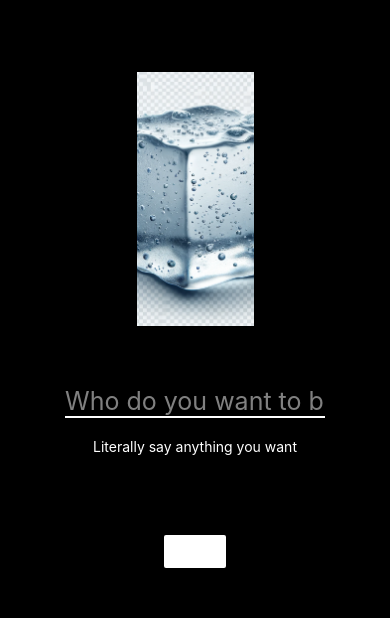
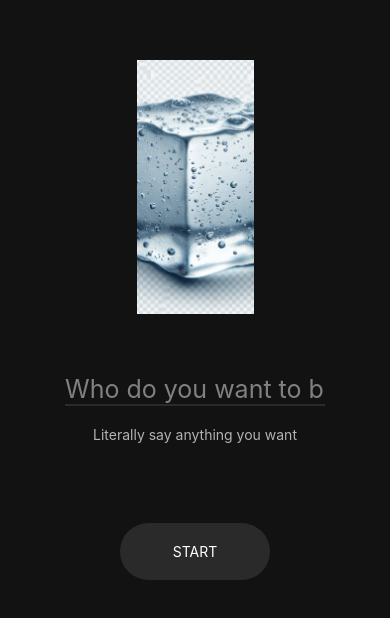
Before and after one commit to ivanma9/ai_coach, a React Native app: screen /InitialPage in a window 390 px wide. Shown: the part 102-720 px from the top of the page. Built offline with nearby package versions, Linux system fonts and the light colour scheme; no server answers.

Commit message:
Add habits and sent them to HabitDeck Page

```diff
--- a/App.js
+++ b/App.js
@@ -1,29 +1,10 @@
 import { NavigationContainer } from "@react-navigation/native";
 import { StatusBar } from "expo-status-bar";
-import { useEffect, useState } from "react";
-import { StyleSheet, Text, View, useWindowDimensions } from "react-native";
+import { StyleSheet } from "react-native";
 import AppNavigator from "./AppNavigator";
-import FadeOutComponent from "./components/FadeOutComponent";
-import TreeGraph from "./components/TreeGraph";
-import TreeGraphComponent from "./components/TreeGraphComponent";
-import TreeNode from "./components/TreeNode";
-import json_data from "./data/data1.json";
-import InitialPage from "./pages/InitialPage";
 
 export default function App() {
 	// Build the tree
-
-	const windowWidth = useWindowDimensions().width;
-	const windowHeight = useWindowDimensions().height;
-
-	// useEffect(() => {
-	// 	fetch("/api/tree")
-	// 		.then((res) => res.json())
-	// 		.then((data) => {
-	// 			setAccuracy(data.accuracy);
-	// 		});
-	// }, []);
-
 	return (
 		<NavigationContainer>
 			<AppNavigator />
--- a/AppNavigator.js
+++ b/AppNavigator.js
@@ -4,6 +4,7 @@ import { createNativeStackNavigator } from "@react-navigation/native-stack";
 import InitialPage from "./pages/InitialPage"; // Update with the correct path
 import ChatUI from "./pages/ChatUI"; // Update with the correct path
 import TreeDiffComponent from "./components/TreeDiffComponent";
+import HabitDeck from "./pages/HabitDeck";
 // import ResultsPage from "./pages/ResultsPage"; // Update with the correct path
 
 const Stack = createNativeStackNavigator();
@@ -26,13 +27,6 @@ function AppNavigator({ navigation }) {
 					},
 					headerTintColor: "white",
 					headerBackVisible: false,
-					headerRight: () => (
-						<Button
-							onPress={() => navigation.navigate("HabitDeckPage")}
-							title="Next"
-							color="#fff"
-						/>
-					),
 				}}
 				component={ChatUI}
 			/>
@@ -53,7 +47,7 @@ function AppNavigator({ navigation }) {
 			<Stack.Screen
 				name="HabitDeckPage"
 				options={{
-					title: "New changes",
+					title: "Habits",
 					headerMode: "float",
 					headerShadowVisible: "true",
 					headerStyle: {
@@ -62,7 +56,7 @@ function AppNavigator({ navigation }) {
 					headerTintColor: "white",
 					headerBackVisible: false,
 				}}
-				component={TreeDiffComponent}
+				component={HabitDeck}
 			/>
 			{/* <Stack.Screen name="ResultsPage" component={ResultsPage} /> */}
 		</Stack.Navigator>
--- a/components/TreeDiffComponent.js
+++ b/components/TreeDiffComponent.js
@@ -10,8 +10,6 @@ const TreeDiffComponent = ({ route, navigation }) => {
 
 	const windowWidth = useWindowDimensions().width;
 	const windowHeight = useWindowDimensions().height;
-	console.log(windowWidth);
-	console.log(windowHeight);
 
 	const onFadeComplete = () => {
 		console.log("CurrentTreeIndex: ", currentTreeIndex);
@@ -53,7 +51,6 @@ const styles = StyleSheet.create({
 		padding: 20,
 		backgroundColor: "black",
 	},
-	// Define other styles as needed
 });
 
 export default TreeDiffComponent;
--- a/components/TreeMapComponent.js
+++ b/components/TreeMapComponent.js
@@ -11,7 +11,6 @@ const TreeMapComponent = ({
 	newNodes,
 }) => {
 	const padding = 100;
-	console.log(containerHeight - padding);
 	const panRef = useRef(null);
 
 	useEffect(() => {
--- a/helpers/constants.ts
+++ b/helpers/constants.ts
@@ -5,6 +5,15 @@ const COLORS = {
 	LINE_STROKE: "#FFFFFF56",
 	TREE_NODE: "#34A0D3E1",
 	NEW_NODE: "#34D376E1",
+	BACKGROUND: "#121212FF",
+	TEXT: "#FFFFFF",
+	USER_BUBBLE: "#FFFFFF",
+	SURFACE: "#2A2A2A",
+	USER_TEXT: "#000000",
+	PRIMARY: "#2A2A2A",
+	FEINT_TEXT: "#b3b3b3",
+	FEINT_LINES: "#b3b3b3",
+	BORDER: "#FFFFFF",
 };
 
 const TREE_NODE = {
--- /dev/null
+++ b/helpers/getHabits.ts
@@ -0,0 +1,10 @@
+import TreeNode from "../components/TreeNode";
+
+export const getHabits = (tree: TreeNode) => {
+	let habits: String[] = [];
+	if (!tree.children || tree.children.length === 0) return [tree.data];
+	tree.children?.forEach((child) => {
+		habits.push(...getHabits(child));
+	});
+	return habits;
+};
--- a/pages/ChatUI.js
+++ b/pages/ChatUI.js
@@ -22,6 +22,7 @@ import json_data1 from "../data/data4.json";
 import json_data2 from "../data/data3.json";
 import { getTreeDiff, findDiffAndNewNodes } from "../helpers/getTreeDiff";
 import { getDataFromLocal } from "../helpers/getDataFromLocal";
+import { getHabits } from "../helpers/getHabits";
 import {
 	COLORS,
 	TREE_DELAY,
@@ -39,6 +40,7 @@ const ChatUI = ({ navigation }) => {
 	const [treeGraphs, setTreeGraphs] = useState([
 		new TreeNode(ROOT_NODE_DATA, []),
 	]);
+	const [habits, setHabits] = useState([]);
 	const [shouldBotRespond, setShouldBotRespond] = useState(false);
 	// treeJsonData[current, new]
 	const [treeJsonData, setTreeJsonData] = useState([
@@ -53,6 +55,7 @@ const ChatUI = ({ navigation }) => {
 
 	useEffect(() => {
 		console.log("INITIAL MOUNT.....");
+		setHabits([]);
 
 		AsyncStorage.getItem("firstMessage")
 			.then((firstMessage) => {
@@ -168,14 +171,17 @@ const ChatUI = ({ navigation }) => {
 		// }
 	}, [treeDiffFound, navigation]);
 
-	// const createTreeGraphs = () => {
-	// 	try {
-	// 		setTreeGraphs(() => [new TreeNode(ROOT_NODE_DATA, [])]);
-	// 		setTreeDiffFound(true); // Triggers animation of Fade Tree
-	// 	} catch (e) {
-	// 		console.log("bad Data:", e);
-	// 	}
-	// };
+	useEffect(() => {
+		navigation.setOptions({
+			headerRight: () => (
+				<TouchableOpacity
+					onPress={() => navigation.push("HabitDeckPage", { habits: habits })}
+				>
+					<Text style={{ color: COLORS.TEXT }}>Next</Text>
+				</TouchableOpacity>
+			),
+		});
+	}, [habits]);
 
 	const handleScroll = (event) => {
 		const y = event.nativeEvent.contentOffset.y;
@@ -251,6 +257,9 @@ const ChatUI = ({ navigation }) => {
 				const currentTreeGraph = new TreeGraph(updatedTreeJsonData[0]);
 				const newTreeGraph = new TreeGraph(updatedTreeJsonData[1]);
 
+				// Compute habits from newTreeGraph
+				setHabits(getHabits(newTreeGraph.tree));
+
 				// List of TreeNode tree diffs
 				const [treeDiffs, newNodes] = findDiffAndNewNodes(
 					currentTreeGraph.tree,
@@ -282,8 +291,13 @@ const ChatUI = ({ navigation }) => {
 					setTreeDiffFound(true); // Triggers animation of Fade Tree
 					// setShouldBotRespond(true); // Ensures bot should respond after treeDiffFound is False
 				}
+			} else {
+				console.error("No Tree found from server");
 			}
 			if (data.response) setBotTextData(data.response);
+			else {
+				console.error("No response text found from server");
+			}
 		} catch (error) {
 			console.error("There was a problem fetching the message:", error);
 			setBotTextData(
@@ -313,11 +327,16 @@ const ChatUI = ({ navigation }) => {
 				styles.message,
 				{
 					alignSelf: item.sender === "user" ? "flex-end" : "flex-start",
-					backgroundColor: item.sender === "user" ? "#FFF" : "#000",
+					backgroundColor:
+						item.sender === "user" ? COLORS.USER_BUBBLE : COLORS.SURFACE,
 				},
 			]}
 		>
-			<Text style={{ color: item.sender === "user" ? "#000" : "#FFF" }}>
+			<Text
+				style={{
+					color: item.sender === "user" ? COLORS.USER_TEXT : COLORS.TEXT,
+				}}
+			>
 				{item.text}
 			</Text>
 		</View>
@@ -341,7 +360,7 @@ const ChatUI = ({ navigation }) => {
 				<View style={styles.iconDiv}>
 					{!isAtBottom && (
 						<TouchableOpacity style={styles.icon} onPress={scrollToBottom}>
-							<AntIcon name="downcircleo" size={30} color="#FFFFFFAB" />
+							<AntIcon name="downcircleo" size={30} color={COLORS.ICON_COLOR} />
 						</TouchableOpacity>
 					)}
 				</View>
@@ -440,15 +459,13 @@ const styles = StyleSheet.create({
 	container: {
 		flex: 1,
 		padding: 16,
-		backgroundColor: "black",
+		backgroundColor: COLORS.BACKGROUND,
 	},
 	messageList: {
 		flex: 1,
 		paddingBottom: 100,
 		padding: 8,
 		marginVertical: 10,
-		// maxWidth: "80%", // Limit message width
-		backgroundColor: "light blue",
 		borderRadius: 8,
 	},
 	inputContainer: {
@@ -464,23 +481,23 @@ const styles = StyleSheet.create({
 	},
 	input: {
 		flex: 1,
-		borderColor: "gray",
+		borderColor: COLORS.FEINT_LINES,
 		borderWidth: 1,
 		marginRight: 10,
 		borderRadius: 5,
 		padding: 7,
 		paddingVertical: 8,
 		paddingHorizontal: 16,
-		backgroundColor: "black",
+		backgroundColor: COLORS.BACKGROUND,
 		height: 40,
-		color: "white",
+		color: COLORS.TEXT,
 	},
 	message: {
 		flex: 1,
 		padding: 10,
 		borderRadius: 30,
 		borderWidth: 2,
-		borderColor: "white",
+		borderColor: COLORS.FEINT_LINES,
 		marginBottom: 10,
 	},
 	iconDiv: {
--- a/pages/HabitDeck.js
+++ b/pages/HabitDeck.js
@@ -1,4 +1,4 @@
-import React, { useState } from "react";
+import React, { useState, useEffect } from "react";
 import { View, Image, Text, TextInput, Button, StyleSheet } from "react-native";
 import TreeNode from "../components/TreeNode";
 
@@ -6,6 +6,11 @@ const HabitDeck = ({ navigation, route }) => {
 	const { habits } = route.params;
 
 	const [firstMessage, setFirstMessage] = useState("");
+
+	useEffect(() => {
+		console.log("habits in");
+		habits.forEach((c) => console.log(c));
+	}, []);
 
 	const handleMessageSubmit = async () => {
 		try {
--- a/pages/InitialPage.js
+++ b/pages/InitialPage.js
@@ -1,8 +1,17 @@
 import React, { useState } from "react";
-import { View, Image, Text, TextInput, Button, StyleSheet } from "react-native";
+import {
+	View,
+	Image,
+	Text,
+	TextInput,
+	Button,
+	StyleSheet,
+	TouchableOpacity,
+} from "react-native";
 import AsyncStorage from "@react-native-async-storage/async-storage";
 import icecube from "../assets/Ice_Cube.png";
 import TreeNode from "../components/TreeNode";
+import { COLORS } from "../helpers/constants";
 
 const InitialPage = ({ navigation }) => {
 	const [firstMessage, setFirstMessage] = useState("");
@@ -28,12 +37,9 @@ const InitialPage = ({ navigation }) => {
 				onChangeText={setFirstMessage}
 			/>
 			<Text style={styles.text}>Literally say anything you want</Text>
-			<Button
-				title="START"
-				onPress={handleMessageSubmit}
-				color="white"
-				fontSize="1"
-			/>
+			<TouchableOpacity style={styles.button} onPress={handleMessageSubmit}>
+				<Text style={{ color: COLORS.TEXT }}>START</Text>
+			</TouchableOpacity>
 		</View>
 	);
 };
@@ -41,23 +47,23 @@ const InitialPage = ({ navigation }) => {
 const styles = StyleSheet.create({
 	container: {
 		flex: 1,
-		backgroundColor: "black",
+		backgroundColor: COLORS.BACKGROUND,
 		alignItems: "center",
 		justifyContent: "center",
 	},
 	ti: {
 		alignSelf: "stretch",
-		color: "white",
+		color: COLORS.TEXT,
 		fontSize: 25,
 		padding: 0,
-		borderBottomColor: "white",
+		borderBottomColor: COLORS.PRIMARY,
 		borderBottomWidth: 2,
 		marginHorizontal: 65,
 		marginBottom: 20,
 		marginTop: 60,
 	},
 	text: {
-		color: "white",
+		color: COLORS.FEINT_TEXT,
 		marginBottom: 80,
 	},
 	image: {
@@ -65,6 +71,14 @@ const styles = StyleSheet.create({
 		height: "30%",
 		aspectRatio: 1, // Maintain the aspect ratio to prevent distortion
 	},
+	button: {
+		backgroundColor: COLORS.PRIMARY,
+		padding: 20,
+		width: 150,
+		alignItems: "center",
+		justifyContent: "center",
+		borderRadius: 45,
+	},
 });
 
 export default InitialPage;
```
